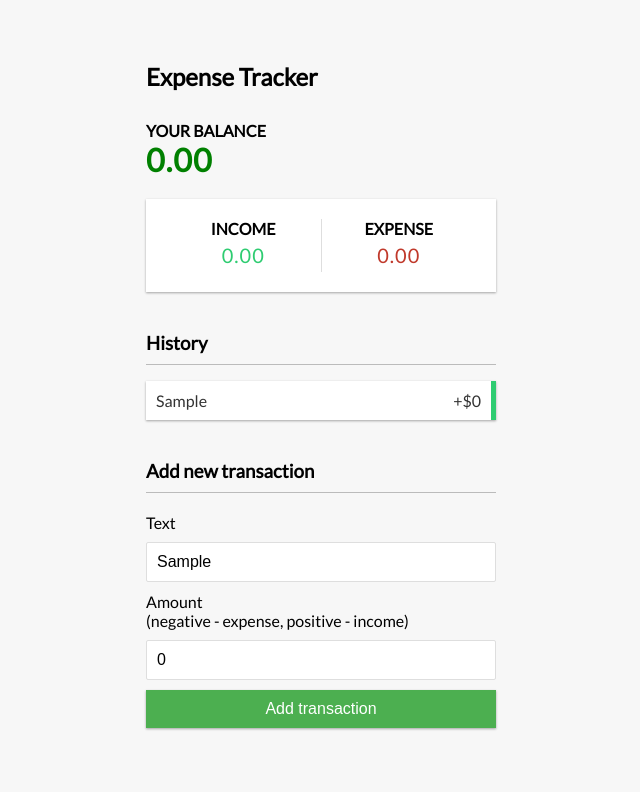
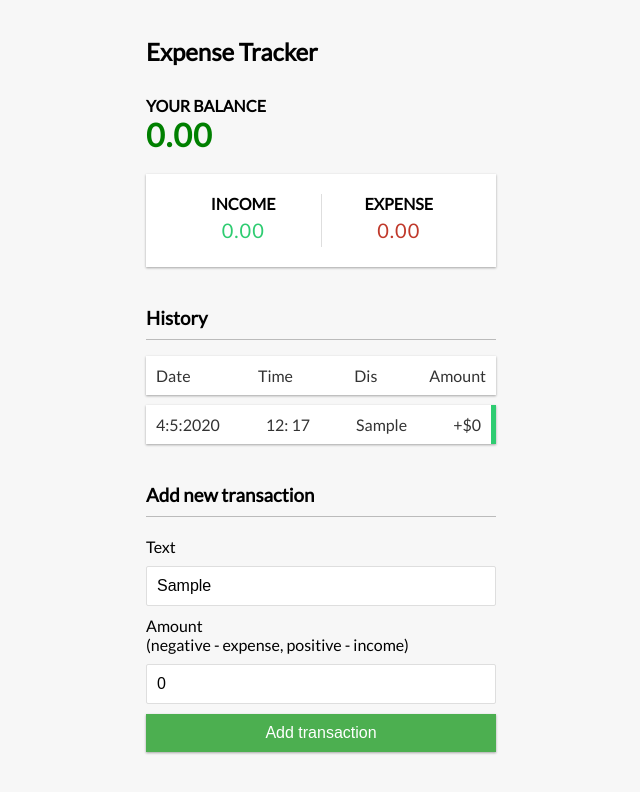
Before and after one commit to Shaharyar-saleem/expense-tracker-app, a React (Create React App) app: page / in a window 1280 px wide. Both pictures are taken after typing "Sample" into the empty fields and a click on the button "Add transaction". Shown: the top 792 px of the page, without its empty margins (319-959 px from the left). Built offline with nearby package versions, Linux system fonts and the light colour scheme.

Commit message:
add date

```diff
--- a/src/components/AddTransaction.js
+++ b/src/components/AddTransaction.js
@@ -5,6 +5,12 @@ import {GlobalContext} from '../Context/GlobalState';
 export const AddTransaction = () => {
     const [Text, setText] = React.useState('');
     const [Amount, setAmount] = React.useState(0);
+    const currentDate = new Date();
+    const currentMinute = currentDate.getMinutes();
+    const currentHour = currentDate.getHours();
+    const currentDay = currentDate.getDay();
+    const currentMonth = currentDate.getMonth();
+    const currentYear = currentDate.getFullYear();
 
     const { addTransaction} = useContext(GlobalContext);
 
@@ -13,6 +19,11 @@ export const AddTransaction = () => {
 
       const newTransaction = {
         id: Math.floor(Math.random() * 100000000),
+        currentMinute,
+        currentHour,
+        currentDay,
+        currentMonth,
+        currentYear,
         Text,
         Amount: +Amount
      }
--- a/src/components/Balance.js
+++ b/src/components/Balance.js
@@ -9,7 +9,7 @@ export const Balance = () => {
     return (
         <div>
             <h4>Your Balance</h4>
-             <h1 class={total < 0 ? 'negative-balance' : 'positive-balance'}>{total}</h1>
+             <h1 className={total < 0 ? 'negative-balance' : 'positive-balance'}>{total}</h1>
         </div>
     )
 }
--- a/src/components/TransactionList.js
+++ b/src/components/TransactionList.js
@@ -10,6 +10,7 @@ export const TransactionList = () => {
                 <>
                   <h3>History</h3>
                    <ul className="list">
+                     <li><span>Date</span><span>&nbsp;&nbsp;&nbsp;&nbsp;&nbsp;Time</span><span>&nbsp;&nbsp;&nbsp;Dis</span><span>Amount</span></li>
                      {transactions.map(transaction => (<Transactions key={transaction.id} transaction={transaction} />))}
 
                     </ul>
--- a/src/components/Transactions.js
+++ b/src/components/Transactions.js
@@ -7,7 +7,7 @@ const Transactions = (props) => {
     const { deleteTransaction } = useContext(GlobalContext);
     return (
         <div>
-          <li className={props.transaction.Amount < 0 ? 'minus' : 'plus'}>
+          <li className={props.transaction.Amount < 0 ? 'minus' : 'plus'}><span>{props.transaction.currentDay}:{props.transaction.currentMonth}:{props.transaction.currentYear}</span><span>{props.transaction.currentHour}: {props.transaction.currentMinute}</span>
               {props.transaction.Text} <span>{sign}${Math.abs(props.transaction.Amount)}</span><button onClick={() => deleteTransaction(props.transaction.id) } className="delete-btn">x</button>
           </li>
         </div>
```
Also changed, not shown: src/Context/GlobalState.js (+1 -7 lines).
